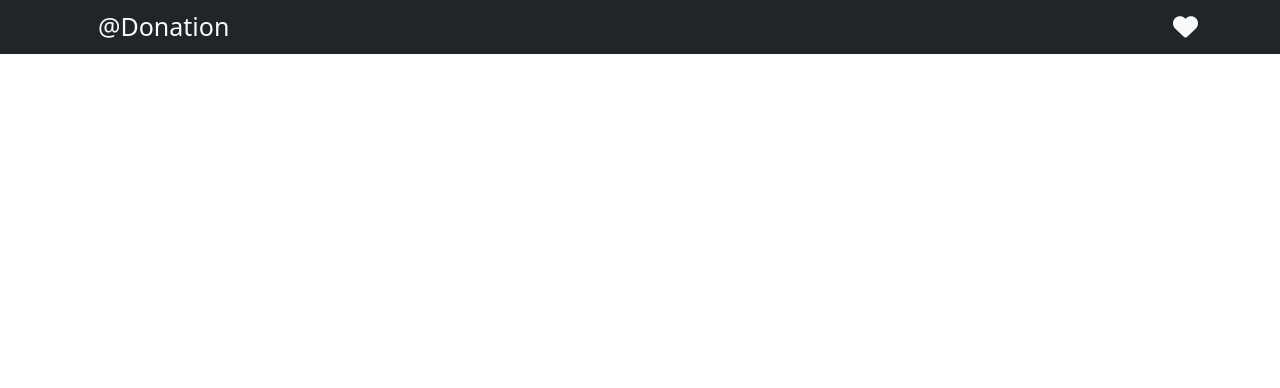
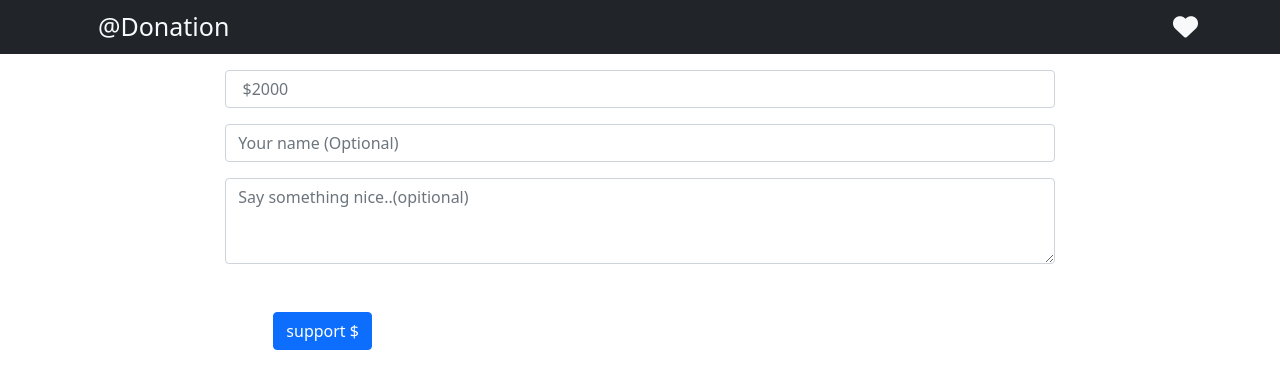
Before and after one commit to pattjoshi/Donation_tracker, a React (Create React App) app: page /donate/1 in a window 1280 px wide. Shown: the top 388 px of the page. Built offline with nearby package versions, Linux system fonts and the light colour scheme.

Commit message:
Adding Amout real time

```diff
--- /dev/null
+++ b/src/component/Amount.js
@@ -0,0 +1,68 @@
+import React, { useState } from "react";
+import Form from "react-bootstrap/Form";
+import Button from "react-bootstrap/Button";
+
+const Amount = () => {
+  const [support, setSupport] = useState("");
+  const [name, setName] = useState();
+  const [msg, setmsg] = useState([]);
+
+  const submitForm = (e) => {
+    const newEntry = {
+      ID: new Date().getTime.toString(),
+
+      support,
+      name,
+      msg,
+    };
+
+    e.preventDefault();
+    setSupport("");
+    setName("");
+    setmsg("");
+  };
+
+  return (
+    <>
+      <div className="container mt-3 col-xxl-8 col-10 col-md-8 mx-auto">
+        <form action="" onSubmit={submitForm}>
+          <Form.Control
+            className="mb-3"
+            type="number"
+            placeholder=" $2000"
+            value={support}
+            onChange={(e) => setSupport(e.target.value)}
+          />
+          <Form.Control
+            className="mb-3"
+            type="text"
+            placeholder="Your name (Optional)"
+            value={name}
+            onChange={(e) => setName(e.target.value)}
+          />
+
+          <div class="form-group">
+            <textarea
+              class="form-control"
+              id="exampleFormControlTextarea1"
+              placeholder="Say something nice..(opitional)"
+              rows="3"
+              value={msg}
+              onChange={(e) => setmsg(e.target.value)}
+            ></textarea>
+          </div>
+          <Button
+            variant="primary"
+            onClick={() => {}}
+            type="submit"
+            className=" m-5 text-center"
+          >
+            support ${support}
+          </Button>
+        </form>
+      </div>
+    </>
+  );
+};
+
+export default Amount;
--- a/src/component/DonationDetels.js
+++ b/src/component/DonationDetels.js
@@ -1,6 +1,7 @@
 import React, { useEffect, useState } from "react";
 import { useSelector } from "react-redux";
 import { useParams } from "react-router-dom";
+import Amount from "./Amount";
 
 import "./style.css";
 
@@ -47,6 +48,7 @@ const DonationDetels = () => {
           </>
         );
       })}
+      <Amount />
     </>
   );
 };
--- a/src/store.js
+++ b/src/store.js
@@ -1,6 +1,9 @@
 import { createStore } from "redux";
 import rootred from "./redux/reducers/main";
 
-const store = createStore(rootred);
+const store = createStore(
+  rootred,
+  window.__REDUX_DEVTOOLS_EXTENSION__ && window.__REDUX_DEVTOOLS_EXTENSION__()
+);
 
 export default store;
```
